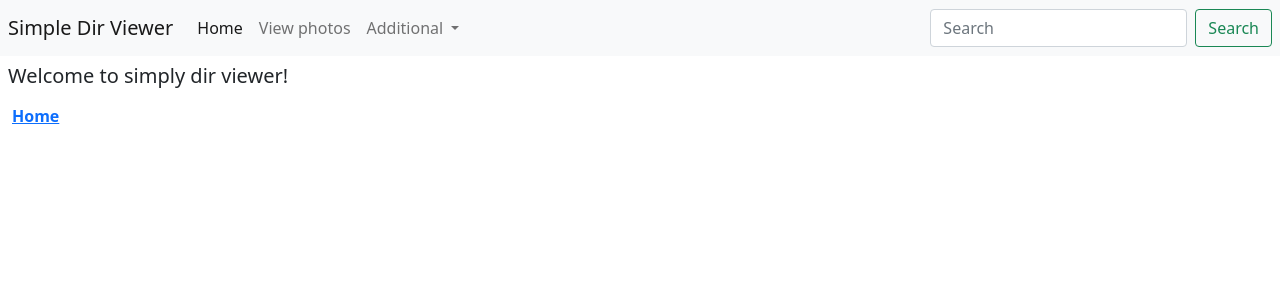
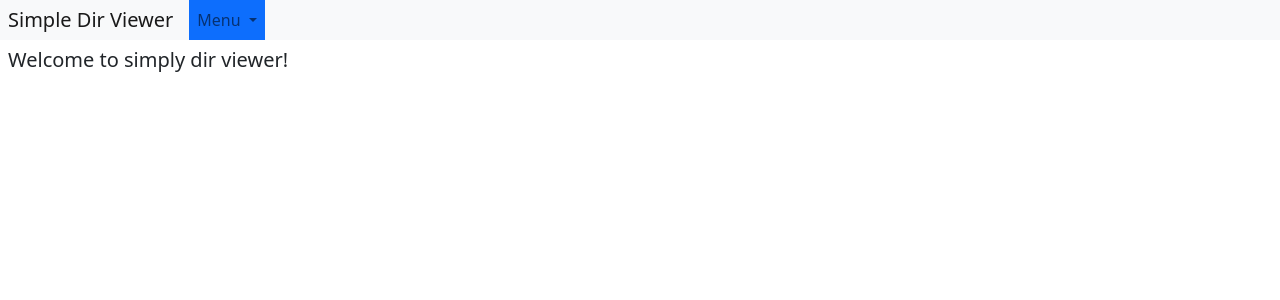
Before and after one commit to tol2000/simply_dir_viewer, a Flask app: page / in a window 1280 px wide. Shown: the top 300 px of the page. Run offline with Flask 2, Linux system fonts and the light colour scheme.

Commit message:
release 3.32: modify index navbar

```diff
--- a/templates/base.html
+++ b/templates/base.html
@@ -28,10 +28,6 @@
             {% endblock %}
         </div>
 
-        <div class="container-fluid mt-3">
-            <p><a class="home_link" href="{{ url_for('index') }}">Home</a></p>
-        </div>
-
         <!-- Optional JavaScript; choose one of the two! -->
 
         <!-- Option 1: Bootstrap Bundle with Popper -->
--- a/templates/index.html
+++ b/templates/index.html
@@ -5,36 +5,19 @@ Index
 {% endblock %}
 
 {% block body %}
-    <nav class="navbar navbar-expand-md navbar-light bg-light">
-        <div class="container-fluid p-0 mx-2">
+    <nav class="navbar navbar-light bg-light p-0 m-0">
+        <div class="container-fluid p-0 mx-2 my-0">
             <a class="navbar-brand" href="{{ url_for('index') }}">Simple Dir Viewer</a>
-            <button class="navbar-toggler" type="button" data-bs-toggle="collapse" data-bs-target="#navbarSupportedContent" aria-controls="navbarSupportedContent" aria-expanded="false" aria-label="Toggle navigation">
-                <span class="navbar-toggler-icon"></span>
-            </button>
-            <div class="collapse navbar-collapse" id="navbarSupportedContent">
-                <ul class="navbar-nav me-auto mb-2 mb-lg-0">
-                    <li class="nav-item">
-                        <a class="nav-link active" aria-current="page" href="{{ url_for('index') }}">Home</a>
-                    </li>
-                    <li class="nav-item">
-                        <a class="nav-link" href="{{ url_for('dir_photos_app.show_dir') }}">View photos</a>
-                    </li>
-                    <li class="nav-item dropdown disabled">
+            <ul class="navbar-nav me-auto bg-primary">
+                <li class="nav-item dropdown px-2 py-0">
                     <a class="nav-link dropdown-toggle" href="#" id="navbarDropdown" role="button" data-bs-toggle="dropdown" aria-expanded="false">
-                            Additional
+                        Menu
                     </a>
                     <ul class="dropdown-menu" aria-labelledby="navbarDropdown">
-                            <li><a class="dropdown-item disabled" href="#">Not implemented</a></li>
-                            <li><hr class="dropdown-divider"></li>
-                            <li><a class="dropdown-item disabled" href="#">And this is not implemented too! :)</a></li>
+                        <li><a class="dropdown-item" href="{{ url_for('dir_photos_app.show_dir') }}">View photos</a></li>
                     </ul>
                 </li>
             </ul>
-                <form class="d-flex">
-                  <input class="form-control me-2" type="search" placeholder="Search" aria-label="Search">
-                  <button class="btn btn-outline-success" type="submit">Search</button>
-                </form>
-            </div>
         </div>
     </nav>
 
```
Lines whose indentation alone changed are shown as unchanged.
